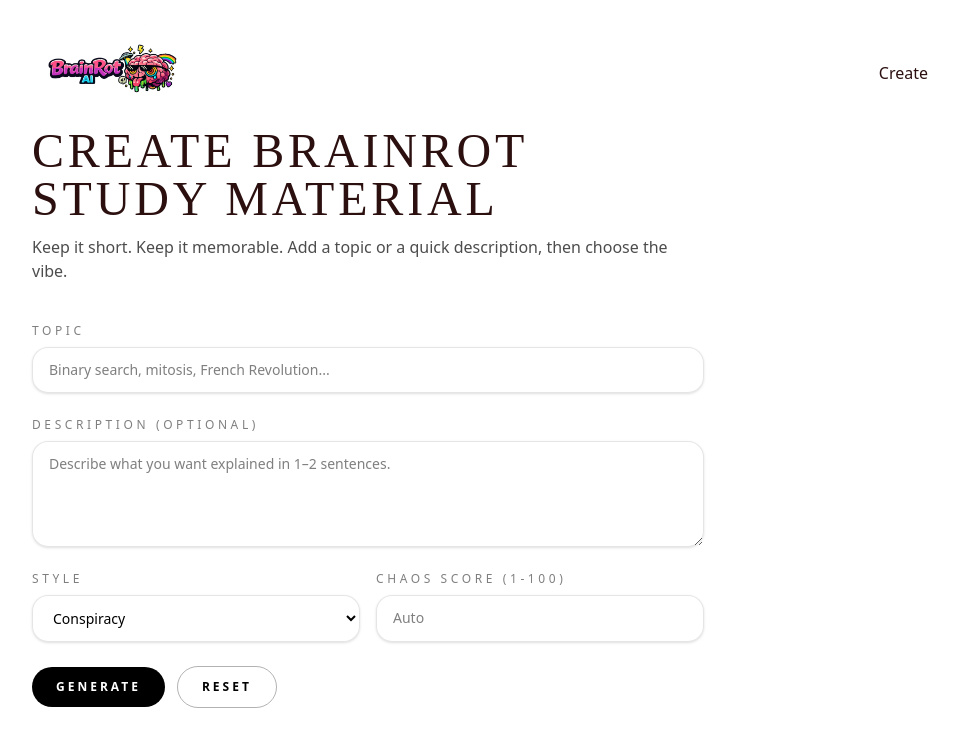
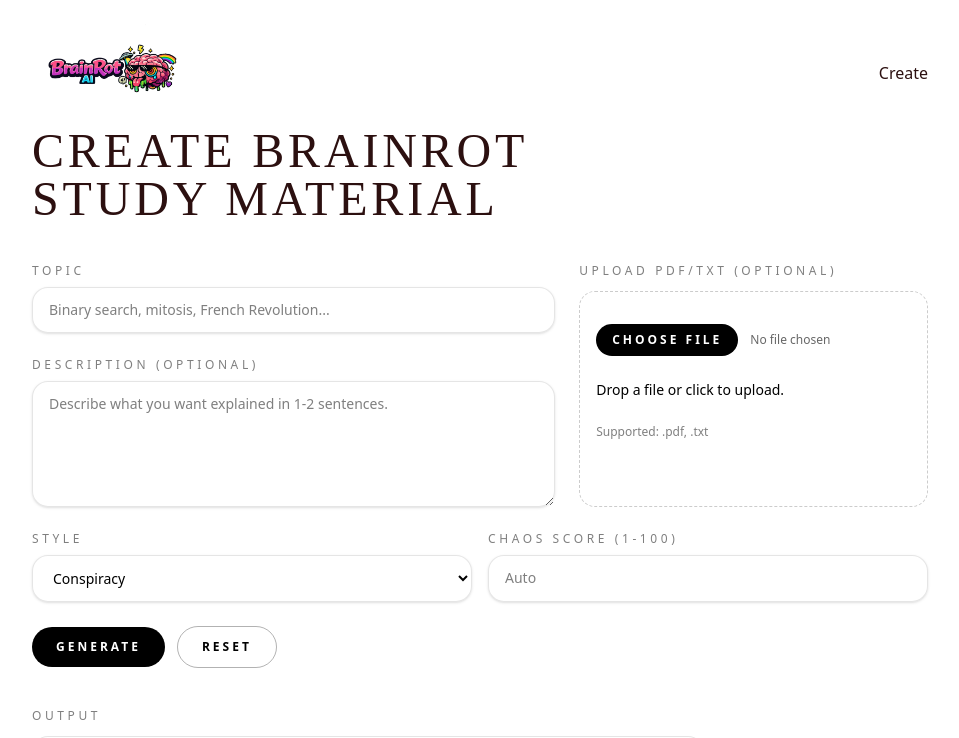
Before and after one commit to AadityaBajgain/BrainRot, a React (Vite) app in the folder frontend/: page /create in a window 1280 px wide. Shown: the top 738 px of the page, without its empty margins (160-1119 px from the left). Built offline with nearby package versions, Linux system fonts and the light colour scheme.

Commit message:
added input field for the text input

```diff
--- a/frontend/src/pages/Create.tsx
+++ b/frontend/src/pages/Create.tsx
@@ -1,111 +1,111 @@
-import React, { useState, type FormEvent } from "react"
+import React, { useState, type FormEvent } from "react";
 
 interface ReqBody {
-  topic: string
-  subject?: string
-  chaos_score?: number
-  style: "sigma" | "delulu" | "conspiracy" | "npc"
+  topic: string;
+  subject?: string;
+  chaos_score?: number;
+  style: "sigma" | "delulu" | "conspiracy" | "npc";
 }
 
 const Create: React.FC = () => {
-  const [res, setRes] = useState<string>("")
-  const [isLoading, setIsLoading] = useState(false)
-  const [error, setError] = useState<string | null>(null)
+  const [res, setRes] = useState<string>("");
+  const [isLoading, setIsLoading] = useState(false);
+  const [error, setError] = useState<string | null>(null);
   const [reqBody, setReqBody] = useState<ReqBody>({
     topic: "",
     subject: "",
     chaos_score: undefined,
-    style: "conspiracy"
-  })
+    style: "conspiracy",
+  });
 
   const handleChange = (
     e:
       | React.ChangeEvent<HTMLInputElement>
       | React.ChangeEvent<HTMLSelectElement>
-      | React.ChangeEvent<HTMLTextAreaElement>
+      | React.ChangeEvent<HTMLTextAreaElement>,
   ) => {
-    const { name, value } = e.target
+    const { name, value } = e.target;
     if (name === "chaos_score") {
-      const num = value === "" ? undefined : Number(value)
+      const num = value === "" ? undefined : Number(value);
       setReqBody({
         ...reqBody,
-        chaos_score: Number.isNaN(num) ? undefined : num
-      })
+        chaos_score: Number.isNaN(num) ? undefined : num,
+      });
 
-      return
+      return;
     }
 
     setReqBody({
       ...reqBody,
-      [name]: value
-    })
+      [name]: value,
+    });
+  };
+
+  const handleSubmit = async (e: FormEvent<HTMLFormElement>) => {
+    e.preventDefault();
+    setError(null);
+
+    if (!reqBody.topic.trim()) {
+      setError("Please add a topic to generate.");
+      return;
     }
 
-  const handleSubmit = async (e: FormEvent<HTMLFormElement>) => {
-    e.preventDefault()
-    setError(null)
-
-    if (!reqBody.topic.trim()) {
-      setError("Please add a topic to generate.")
-      return
-    }
-
-    setIsLoading(true)
-    setRes("")
+    setIsLoading(true);
+    setRes("");
 
     try {
       const response = await fetch("http://127.0.0.1:8000/generate", {
         method: "POST",
         headers: {
-          "Content-Type": "application/json"
+          "Content-Type": "application/json",
         },
-        body: JSON.stringify(reqBody)
-      })
+        body: JSON.stringify(reqBody),
+      });
 
       if (!response.ok) {
-        throw new Error(`Request Failed:${response.status}`)
+        throw new Error(`Request Failed:${response.status}`);
       }
 
       if (!response.body) {
-        const text = await response.text()
-        setRes(text)
-        setIsLoading(false)
-        return
+        const text = await response.text();
+        setRes(text);
+        setIsLoading(false);
+        return;
       }
 
-      const reader = response.body.getReader()
-      const decoder = new TextDecoder()
+      const reader = response.body.getReader();
+      const decoder = new TextDecoder();
 
-      let done = false
+      let done = false;
 
       while (!done) {
-        const result = await reader.read()
-        done = result.done
+        const result = await reader.read();
+        done = result.done;
 
         if (result.value) {
-          const chunk = decoder.decode(result.value, { stream: true })
+          const chunk = decoder.decode(result.value, { stream: true });
 
-          setRes((prev) => (prev ?? "") + chunk)
+          setRes((prev) => (prev ?? "") + chunk);
         }
       }
     } catch (err) {
-      console.error(err)
-      setError("Something went wrong. Try again.")
+      console.error(err);
+      setError("Something went wrong. Try again.");
     } finally {
-      setIsLoading(false)
+      setIsLoading(false);
     }
-  }
+  };
 
   const handleReset = () => {
     setReqBody({
       topic: "",
       subject: "",
       chaos_score: undefined,
-      style: "conspiracy"
-    })
-    setRes("")
-    setError(null)
-  }
+      style: "conspiracy",
+    });
+    setRes("");
+    setError(null);
+  };
 
   return (
     <main className="flex flex-col gap-10 pb-16">
@@ -113,13 +113,10 @@ const Create: React.FC = () => {
         <h1 className="font-['Bebas_Neue'] text-4xl uppercase tracking-[0.08em] md:text-5xl">
           Create brainrot study material
         </h1>
-        <p className="mt-3 text-sm text-black/70 md:text-base">
-          Keep it short. Keep it memorable. Add a topic or a quick description,
-          then choose the vibe.
-        </p>
       </header>
-
-      <form onSubmit={handleSubmit} className="grid max-w-2xl gap-6">
+      <form onSubmit={handleSubmit} className="grid max-w-4xl gap-6">
+        <div className="grid gap-6 md:grid-cols-[1.2fr_0.8fr]">
+          <div className="grid gap-6">
             <label className="grid gap-2 text-sm text-black/70">
               <span className="text-xs uppercase tracking-[0.3em] text-black/50">
                 Topic
@@ -140,13 +137,33 @@ const Create: React.FC = () => {
               </span>
               <textarea
                 name="subject"
-            placeholder="Describe what you want explained in 1–2 sentences."
+                placeholder="Describe what you want explained in 1-2 sentences."
                 value={reqBody.subject}
                 onChange={handleChange}
-            rows={4}
+                rows={5}
                 className="rounded-2xl border border-black/10 bg-white/70 px-4 py-3 text-sm text-black shadow-sm focus:border-black/40 focus:outline-none"
               />
             </label>
+          </div>
+
+          <label className="flex h-full flex-col justify-between rounded-2xl bg-white/50 text-sm text-black/70">
+            <span className="text-xs uppercase tracking-[0.3em] text-black/50">
+              Upload PDF/TXT (optional)
+            </span>
+            <div className="mt-3 h-full flex flex-col gap-6 border border-dashed border-black/20 px-4 py-4 rounded-2xl">
+            <input
+              type="file"
+              name="study_file"
+              accept=".pdf,.txt"
+              className="mt-4 block w-full text-xs text-black/60 file:mr-3 file:rounded-full file:border-0 file:bg-black file:px-4 file:py-2 file:text-xs file:font-semibold file:uppercase file:tracking-[0.25em] file:text-white"
+              />
+              <span className="text-sm text-black">
+                Drop a file or click to upload.
+              </span>
+              <span className="text-xs text-black/50">Supported: .pdf, .txt</span>
+              </div>
+          </label>
+        </div>
 
         <div className="grid gap-4 md:grid-cols-2">
           <label className="grid gap-2 text-sm text-black/70">
@@ -218,7 +235,7 @@ const Create: React.FC = () => {
         </div>
       </section>
     </main>
-  )
-}
+  );
+};
 
-export default Create
+export default Create;
```
Lines whose indentation alone changed are shown as unchanged.
